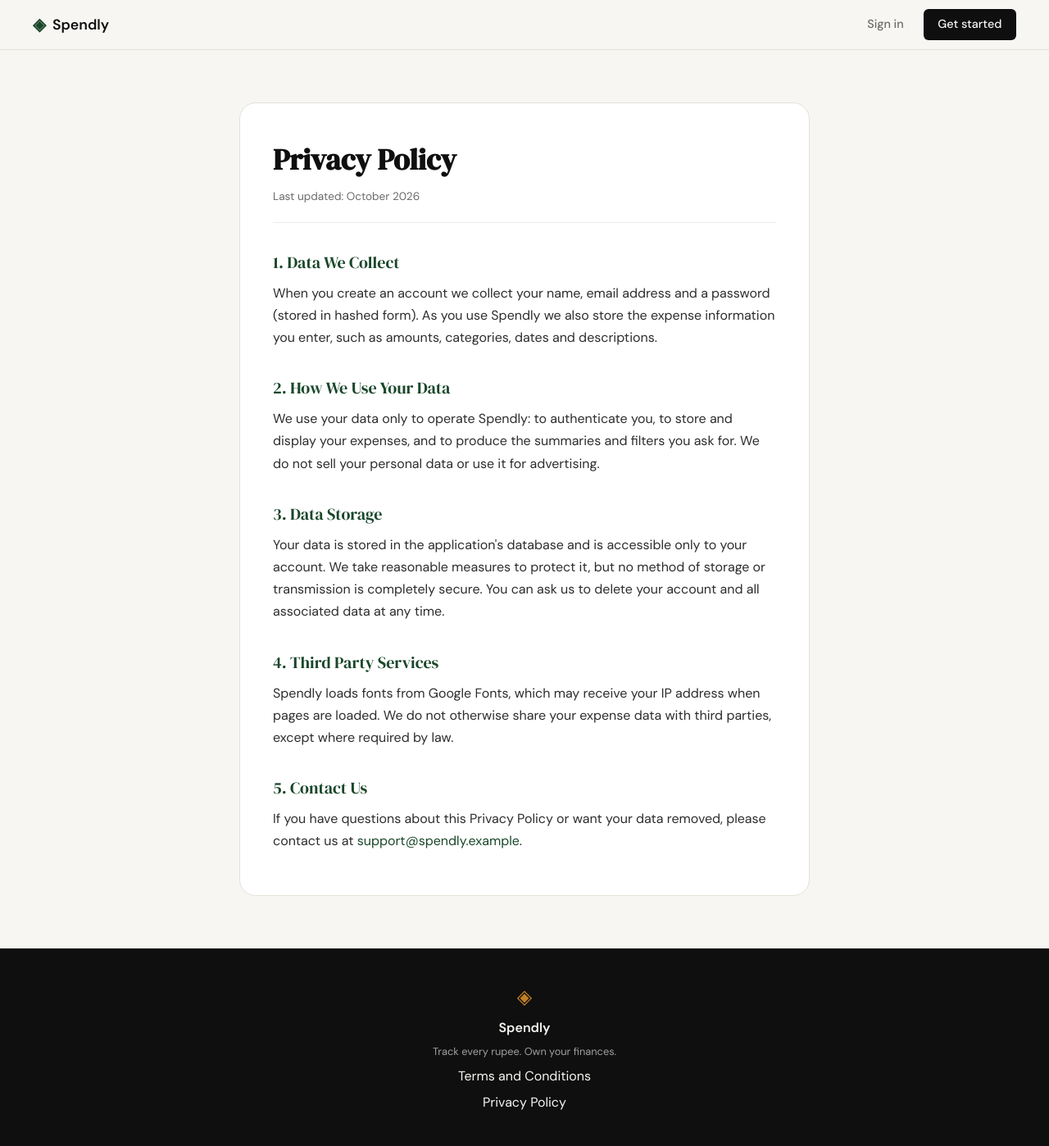
After one commit to santoshkitkare/expense-tracker, a Flask app: page /privacy in a window 1280 px wide. The commit adds this page. Shown: the whole page at 82% size. Run offline with Flask 3, Linux system fonts and the light colour scheme.

Commit message:
landing: add privacy policy page and route
Co-Authored-By: Claude Sonnet 5.5 <noreply@anthropic.com>

```diff
--- a/app.py
+++ b/app.py
@@ -25,6 +25,11 @@ def login():
 @app.route("/terms")
 def terms():
     return render_template("terms.html")
+
+
+@app.route("/privacy")
+def privacy():
+    return render_template("privacy.html")
 
 
 # ------------------------------------------------------------------ #
--- a/templates/base.html
+++ b/templates/base.html
@@ -35,7 +35,7 @@
             <span class="footer-name">Spendly</span>
             <p class="footer-copy">Track every rupee. Own your finances.</p>
             <a href="{{ url_for('terms') }}">Terms and Conditions</a>
-            <a href="#">Privacy Policy</a>
+            <a href="{{ url_for('privacy') }}">Privacy Policy</a>
         </div>
     </footer>
 
--- /dev/null
+++ b/templates/privacy.html
@@ -0,0 +1,39 @@
+{% extends "base.html" %}
+
+{% block title %}Privacy Policy — Spendly{% endblock %}
+
+{% block head %}
+<style>
+    .legal { max-width: 760px; margin: 0 auto; padding: 4rem 2rem; }
+    .legal-card { background: var(--paper-card); border: 1px solid var(--border); border-radius: var(--radius-lg); padding: 2.5rem; }
+    .legal h1 { font-family: var(--font-display); font-size: 2.25rem; color: var(--ink); margin-bottom: 0.25rem; }
+    .legal .legal-updated { font-size: 0.85rem; color: var(--ink-muted); padding-bottom: 1.25rem; border-bottom: 1px solid var(--border-soft); }
+    .legal h2 { font-family: var(--font-display); font-size: 1.25rem; font-weight: 400; color: var(--accent); margin: 2rem 0 0.5rem; }
+    .legal p { line-height: 1.7; color: var(--ink-soft); margin-bottom: 0.75rem; }
+    .legal a { color: var(--accent); }
+</style>
+{% endblock %}
+
+{% block content %}
+<section class="legal">
+<div class="legal-card">
+    <h1>Privacy Policy</h1>
+    <p class="legal-updated">Last updated: October 2026</p>
+
+    <h2>1. Data We Collect</h2>
+    <p>When you create an account we collect your name, email address and a password (stored in hashed form). As you use Spendly we also store the expense information you enter, such as amounts, categories, dates and descriptions.</p>
+
+    <h2>2. How We Use Your Data</h2>
+    <p>We use your data only to operate Spendly: to authenticate you, to store and display your expenses, and to produce the summaries and filters you ask for. We do not sell your personal data or use it for advertising.</p>
+
+    <h2>3. Data Storage</h2>
+    <p>Your data is stored in the application's database and is accessible only to your account. We take reasonable measures to protect it, but no method of storage or transmission is completely secure. You can ask us to delete your account and all associated data at any time.</p>
+
+    <h2>4. Third Party Services</h2>
+    <p>Spendly loads fonts from Google Fonts, which may receive your IP address when pages are loaded. We do not otherwise share your expense data with third parties, except where required by law.</p>
+
+    <h2>5. Contact Us</h2>
+    <p>If you have questions about this Privacy Policy or want your data removed, please contact us at <a href="mailto:support@spendly.example">support@spendly.example</a>.</p>
+</div>
+</section>
+{% endblock %}
```
Also changed, not shown: templates/terms.html (+9 -5 lines).
